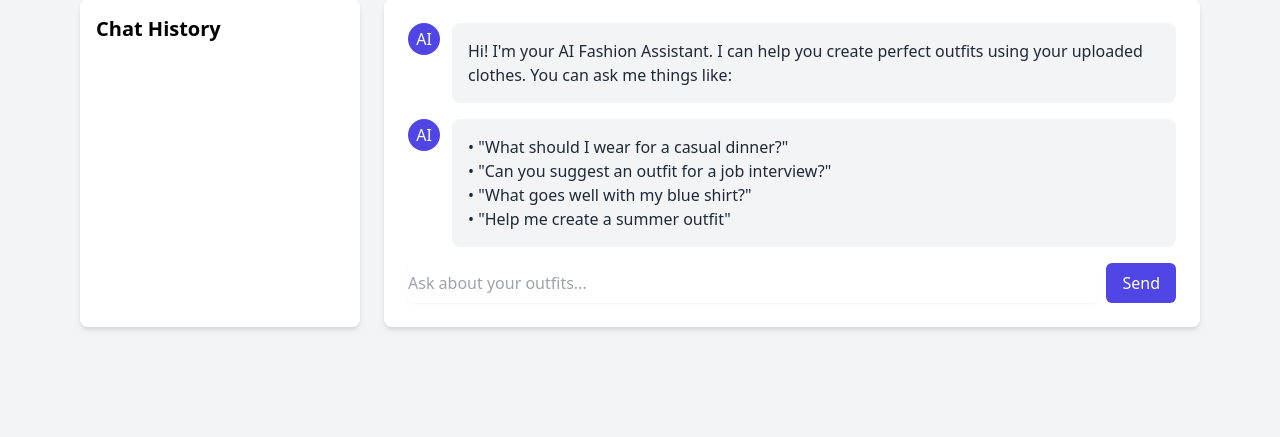
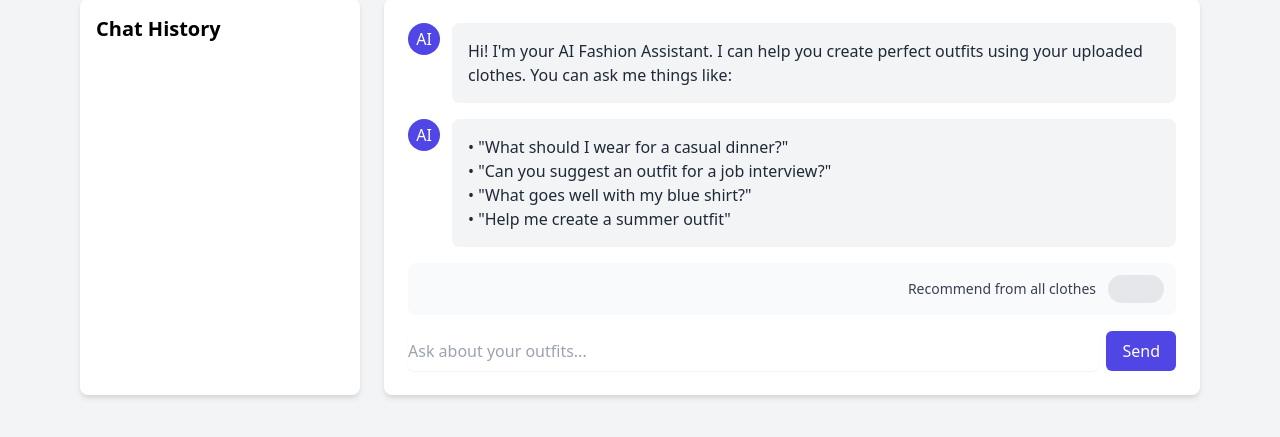
Before and after one commit to anushil7a/OutfitGenie, a Flask app: page /chat in a window 1280 px wide. Shown: the part 93-530 px from the top of the page. Run offline with Flask 3, Linux system fonts and the light colour scheme; the visitor is signed in with stand-in values (Sample User, id 1); data that the repository does not hold is empty; some libraries are stand-ins or nearby versions.

Commit message:
Add wardrobe-only toggle switch for outfit recommendations

```diff
--- a/app.py
+++ b/app.py
@@ -633,6 +633,8 @@
     data = request.json
     message = data.get('message', '').strip()
     chat_id = data.get('chat_id')  # Get chat_id from request if it exists
+    wardrobe_only = data.get('wardrobe_only', False)  # Get wardrobe_only
+    print(f"wardrobe_only: {wardrobe_only}")
 
     if not message:
         return jsonify({'error': 'Message is required'}), 400
@@ -649,14 +651,21 @@
                 'weather': outfit.weather
             })
 
-        # Create a prompt for the AI
-        prompt = f"""As an AI fashion assistant, help the user with their outfit question: "{message}"
+        # Create a prompt for the AI based on the mode
+        print(f"wardrobe_only: {wardrobe_only}")
+        if wardrobe_only:
+            prompt = f"""As an AI fashion assistant, help the user with their outfit question: "{message}"
 
 User's uploaded clothes:
 {json.dumps(outfits_info, indent=2)}
 
-User's preferences:
+User's preferences and measurements:
 {json.dumps(current_user.preferences, indent=2)}
+Height: {current_user.height}
+Weight: {current_user.weight}
+Gender: {current_user.gender}
+
+IMPORTANT: Only recommend outfits using the clothes the user has already uploaded. Do not suggest items they don't own.
 
 Please provide a VERY SHORT response (1-2 sentences maximum) that:
 1. Directly answers their question
@@ -668,10 +677,35 @@
 2. "image_urls": list of image URLs for the recommended items
 
 Response:"""
+        else:
+            prompt = f"""As an AI fashion assistant, help the user with their outfit question: "{message}"
+
+User's uploaded clothes:
+{json.dumps(outfits_info, indent=2)}
+
+User's preferences and measurements:
+{json.dumps(current_user.preferences, indent=2)}
+Height: {current_user.height}
+Weight: {current_user.weight}
+Gender: {current_user.gender}
+
+You can recommend both items the user owns and items they don't own yet. When suggesting items they don't own, clearly indicate this in your response.
+
+Please provide a VERY SHORT response (1-2 sentences maximum) that:
+1. Directly answers their question
+2. References specific items from their uploaded clothes (if applicable)
+3. Suggests additional items they don't own (if relevant)
+4. Includes the image_url of any recommended items they own
+
+Format your response as JSON with two fields:
+1. "response": your short answer
+2. "image_urls": list of image URLs for the recommended items they own
+
+Response:"""
 
         # Get AI response
         response = client.chat.completions.create(
-            model="gpt-3.5-turbo",
+            model="gpt-4o-mini",
             messages=[
                 {"role": "system", "content": "You are a concise fashion assistant. Keep responses to 1-2 sentences maximum. Always include image URLs in your response."},
                 {"role": "user", "content": prompt}
--- a/static/js/chat.js
+++ b/static/js/chat.js
@@ -3,7 +3,25 @@
     const messageInput = document.getElementById('message-input');
     const chatMessages = document.getElementById('chat-messages');
     const chatHistory = document.getElementById('chat-history');
+    const recommendationMode = document.getElementById('recommendation-mode');
+    const modeLabel = document.getElementById('mode-label');
     let currentChatId = null;
+
+    // Update mode label based on toggle state
+    function updateModeLabel() {
+        if (recommendationMode.checked) {
+            modeLabel.textContent = 'Recommend from my wardrobe only';
+            modeLabel.classList.remove('text-gray-700');
+            modeLabel.classList.add('text-indigo-600', 'font-semibold');
+        } else {
+            modeLabel.textContent = 'Recommend from all clothes';
+            modeLabel.classList.remove('text-indigo-600', 'font-semibold');
+            modeLabel.classList.add('text-gray-700');
+        }
+    }
+
+    // Add toggle switch event listener
+    recommendationMode.addEventListener('change', updateModeLabel);
 
     // Add welcome message
     addMessage('AI', 'Hi! I\'m your AI Fashion Assistant. I can help you create perfect outfits using your uploaded clothes. You can ask me things like:', true);
@@ -31,7 +49,8 @@
                 },
                 body: JSON.stringify({
                     message,
-                    chat_id: currentChatId  // Include current chat ID if it exists
+                    chat_id: currentChatId,  // Include current chat ID if it exists
+                    wardrobe_only: recommendationMode.checked  // Include recommendation mode
                 })
             });
 
--- a/templates/chat.html
+++ b/templates/chat.html
@@ -43,6 +43,16 @@
                 <div id="chat-messages" class="space-y-4 mb-4 h-[500px] overflow-y-auto">
                     <!-- Messages will be added here -->
                 </div>
+                <!-- Enhanced toggle switch -->
+                <div class="flex items-center justify-end mb-4 bg-gray-50 p-3 rounded-lg">
+                    <div class="flex items-center space-x-3">
+                        <span id="mode-label" class="text-sm font-medium text-gray-700">Recommend from all clothes</span>
+                        <label class="relative inline-flex items-center cursor-pointer">
+                            <input type="checkbox" id="recommendation-mode" class="sr-only peer">
+                            <div class="w-14 h-7 bg-gray-200 peer-focus:outline-none peer-focus:ring-4 peer-focus:ring-indigo-300 rounded-full peer peer-checked:after:translate-x-full peer-checked:after:border-white after:content-[''] after:absolute after:top-[2px] after:left-[2px] after:bg-white after:border-gray-300 after:border after:rounded-full after:h-6 after:w-6 after:transition-all peer-checked:bg-indigo-600"></div>
+                        </label>
+                    </div>
+                </div>
                 <form id="chat-form" class="flex gap-2">
                     <input type="text" id="message-input" placeholder="Ask about your outfits..."
                            class="flex-1 rounded-md border-gray-300 shadow-sm focus:border-indigo-500 focus:ring-indigo-500">
```
Also changed, not shown: utils/ai_utils.py (+5 -4 lines).
